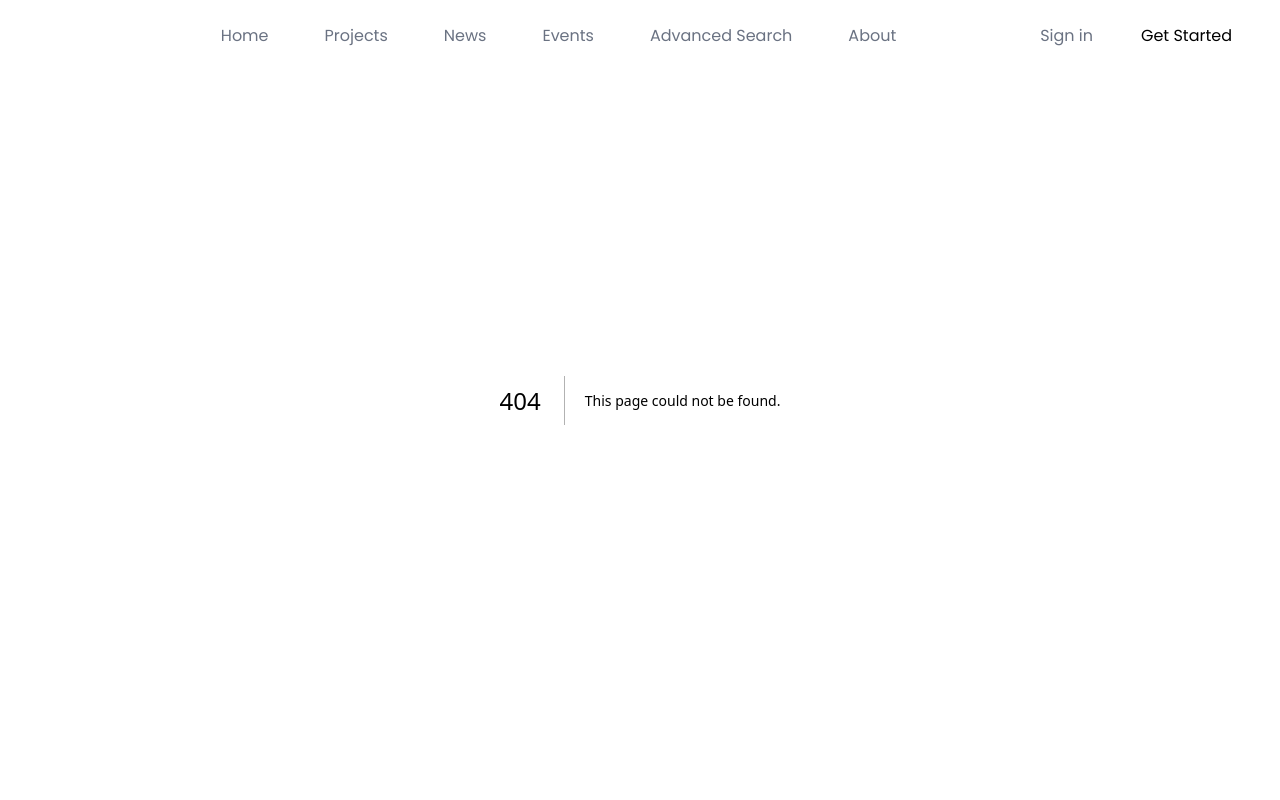
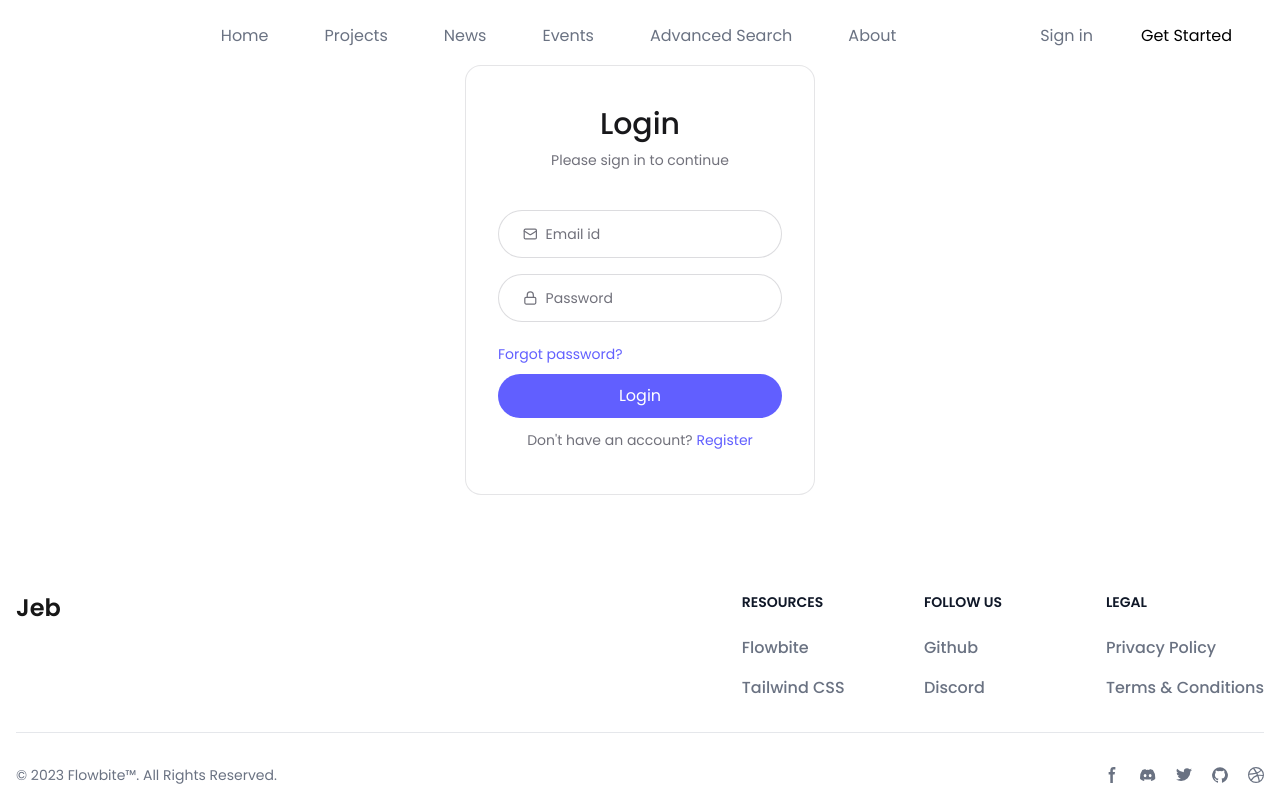
Before and after one commit to remythai/SVR-TEK, a Next.js app: page /auth/register in a window 1280 px wide. Before the commit this address had no page. Shown: the top 800 px of the page. Built offline with nearby package versions, Linux system fonts and the light colour scheme.

Commit message:
feat: add axios

```diff
--- /dev/null
+++ b/app/auth/register/page.tsx
@@ -0,0 +1,86 @@
+"use client";
+
+import React from "react";
+
+export default function Home () {
+
+    const [state, setState] = React.useState("login");
+
+    const [data, setData] = React.useState({
+        name: "",
+        email: "",
+        password: "",
+    });
+
+    const onChangeHandler = (e) => {
+        setData((prev) => ({ ...prev, [e.target.name]: e.target.value }));
+    };
+
+    const handleSubmit = (e) => {
+        e.preventDefault();
+
+
+    };
+
+    return (
+        <div className="flex justify-center items-center w-full h-[70vh]">
+            <form
+                onSubmit={handleSubmit}
+                className="w-full sm:w-[350px] text-center border border-zinc-300/60 dark:border-zinc-700 rounded-2xl px-8 bg-white dark:bg-zinc-900"
+            >
+                <h1 className="text-zinc-900 dark:text-white text-3xl mt-10 font-medium">
+                    {state === "login" ? "Login" : "Register"}
+                </h1>
+                <p className="text-zinc-500 dark:text-zinc-400 text-sm mt-2 pb-6">
+                    Please {state === "login" ? "sign in" : "sign up"} to continue
+                </p>
+
+                {state !== "login" && (
+                    <div className="flex items-center w-full mt-4 bg-white dark:bg-zinc-800 border border-zinc-300/80 dark:border-zinc-700 h-12 rounded-full overflow-hidden pl-6 gap-2">
+                        <svg xmlns="http://www.w3.org/2000/svg" width="16" height="16" fill="none" stroke="currentColor" strokeWidth="2" strokeLinecap="round" strokeLinejoin="round" className="text-zinc-500 dark:text-zinc-400" viewBox="0 0 24 24" >
+                            <path d="M20 21a8 8 0 0 0-16 0" />
+                            <circle cx="12" cy="7" r="4" />
+                        </svg>
+                        <input type="text" placeholder="Name" className="bg-transparent text-zinc-600 dark:text-zinc-200 placeholder-zinc-500 dark:placeholder-zinc-400 outline-none text-sm w-full h-full" name="name" value={data.name} onChange={onChangeHandler} required />
+                    </div>
+                )}
+
+                <div className="flex items-center w-full mt-4 bg-white dark:bg-zinc-800 border border-zinc-300/80 dark:border-zinc-700 h-12 rounded-full overflow-hidden pl-6 gap-2">
+                    <svg xmlns="http://www.w3.org/2000/svg" width="16" height="16" fill="none" stroke="currentColor" strokeWidth="2" strokeLinecap="round" strokeLinejoin="round" className="text-zinc-500 dark:text-zinc-400" viewBox="0 0 24 24" >
+                        <rect width="20" height="16" x="2" y="4" rx="2" />
+                        <path d="m22 7-8.97 5.7a1.94 1.94 0 0 1-2.06 0L2 7" />
+                    </svg>
+                    <input type="email" placeholder="Email id" className="bg-transparent text-zinc-600 dark:text-zinc-200 placeholder-zinc-500 dark:placeholder-zinc-400 outline-none text-sm w-full h-full" name="email" value={data.email} onChange={onChangeHandler} required />
+                </div>
+
+                <div className="flex items-center mt-4 w-full bg-white dark:bg-zinc-800 border border-zinc-300/80 dark:border-zinc-700 h-12 rounded-full overflow-hidden pl-6 gap-2">
+                    {/* Lock Icon */}
+                    <svg xmlns="http://www.w3.org/2000/svg" width="16" height="16" fill="none" stroke="currentColor" strokeWidth="2" strokeLinecap="round" strokeLinejoin="round" className="text-zinc-500 dark:text-zinc-400" viewBox="0 0 24 24" >
+                        <rect width="18" height="11" x="3" y="11" rx="2" ry="2" />
+                        <path d="M7 11V7a5 5 0 0 1 10 0v4" />
+                    </svg>
+                    <input type="password" placeholder="Password" className="bg-transparent text-zinc-600 dark:text-zinc-200 placeholder-zinc-500 dark:placeholder-zinc-400 outline-none text-sm w-full h-full" name="password" value={data.password} onChange={onChangeHandler} required />
+                </div>
+
+                <div className="mt-5 text-left">
+                    <a className="text-sm text-indigo-500 dark:text-indigo-400" href="#" >
+                        Forgot password?
+                    </a>
+                </div>
+
+                <button type="submit" className="mt-2 w-full h-11 rounded-full text-white bg-indigo-500 hover:opacity-90 transition-opacity" >
+                    {state === "login" ? "Login" : "Create Account"}
+                </button>
+
+                <p className="text-zinc-500 dark:text-zinc-400 text-sm mt-3 mb-11">
+                    {state === "login"
+                        ? "Don't have an account? "
+                        : "Already have an account? "}
+                    <button type="button" className="text-indigo-500 dark:text-indigo-400" onClick={() => setState((prev) => prev === "login" ? "register" : "login")} >
+                        {state === "login" ? "Register" : "Login"}
+                    </button>
+                </p>
+            </form>
+        </div>
+    );
+};
--- a/package.json
+++ b/package.json
@@ -13,6 +13,7 @@
     "@heroicons/react": "^2.2.0",
     "@heroui/navbar": "^2.2.23",
     "@heroui/react": "^2.8.3",
+    "axios": "^1.11.0",
     "bcryptjs": "^3.0.2",
     "cors": "^2.8.5",
     "dotenv": "^17.2.1",
```
Also changed, not shown: 1 other file (tests, documents, lock files or other folders).
